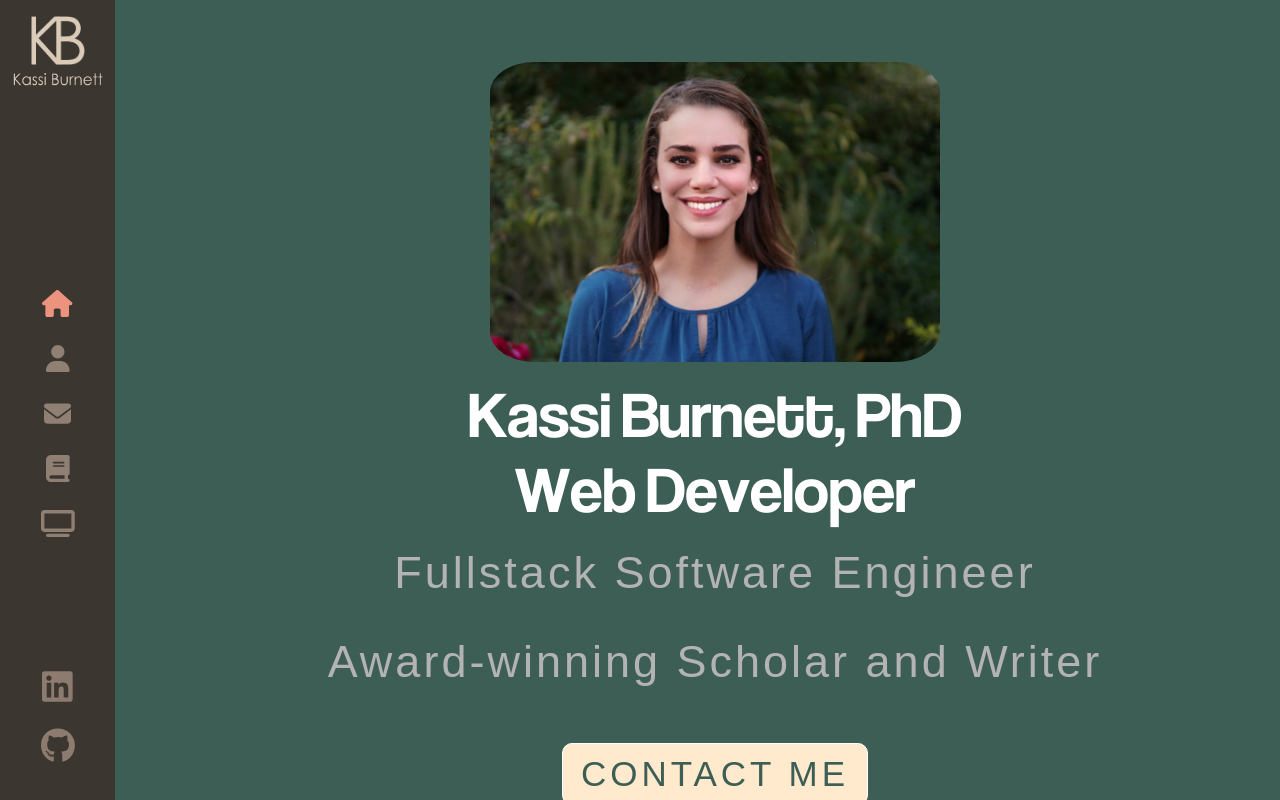
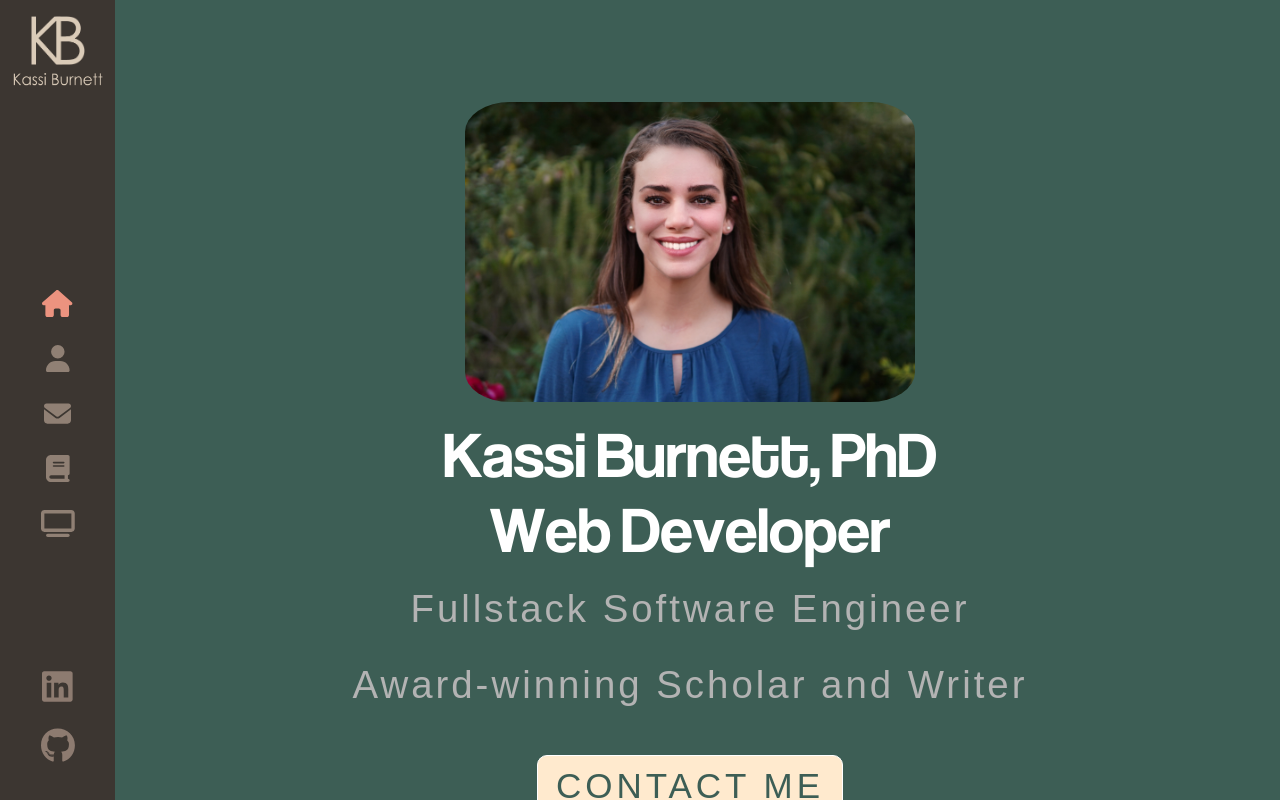
Before and after one commit to ErdbeerenindenBergen/ErdbeerenindenBergen.github.io, a React (Create React App) app in the folder my-app/: page / in a window 1280 px wide. Built offline with nearby package versions, Linux system fonts and the light colour scheme.

Commit message:
fixing homepage top margin

```diff
--- a/my-app/src/components/Home/homeIndex.scss
+++ b/my-app/src/components/Home/homeIndex.scss
@@ -2,14 +2,14 @@
   .text-zone {
     position: center;
     text-align: center;
-    margin: 0 0 0 150px;
-    top: 50%;
+    margin: 40px 0 0 100px;
+    // top: 50%;
     max-height: 90%;
   }
 
   h1 {
     color: #fff;
-    font-size: min(max(30px, 6vw), 65px);
+    font-size: min(max(30px, 7vw), 65px);
     margin: 0;
     font-family: 'Coolvetica';
     font-weight: 400;
@@ -30,7 +30,7 @@
     color: #b3b3b3;
     margin-top: 20px;
     font-weight: 400;
-    font-size: min(max(20px, 4vw), 45px);
+    font-size: min(max(23px, 3vw), 45px);
     font-family: sans-serif;
     letter-spacing: 3px;
     animation: fadeIn 1s 1.8s backwards;
@@ -40,7 +40,7 @@
     color: #b3b3b3;
     margin-top: 20px;
     font-weight: 400;
-    font-size: min(max(20px, 4vw), 45px);
+    font-size: min(max(23px, 3vw), 45px);
     font-family: sans-serif;
     letter-spacing: 3px;
     animation: fadeIn 1s 2.8s backwards;
```
